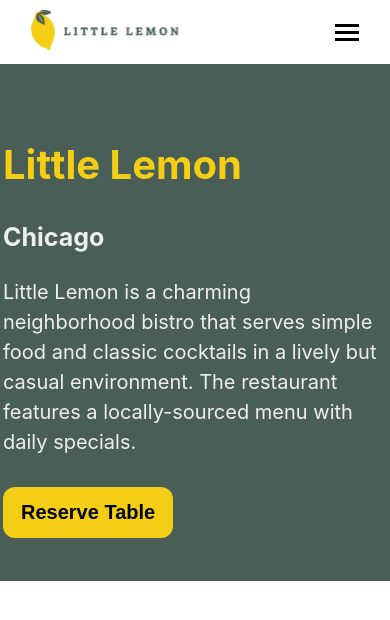
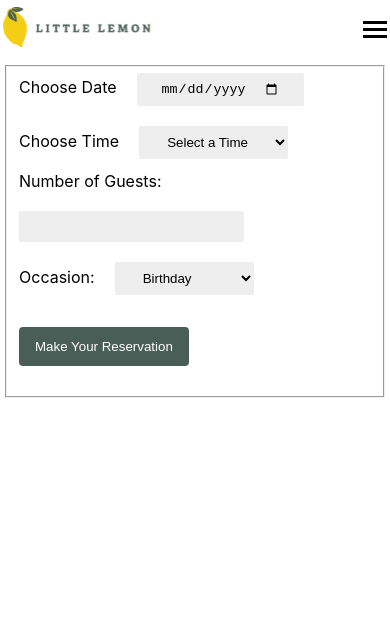
Before and after one commit to thepratham05/React-Restaurant-Webapp, a React (Create React App) app: page /booking in a window 390 px wide. Shown: the top 620 px of the page. Built offline with nearby package versions, Linux system fonts and the light colour scheme.

Commit message:
Made the Booking Form & Updated the CSS

```diff
--- a/public/index.html
+++ b/public/index.html
@@ -3,12 +3,11 @@
   <head>
     <meta charset="utf-8" />
     <link rel="icon" href="%PUBLIC_URL%/favicon.ico" />
+    <meta name="description" content="React App for a Mediterranean Restaurant" />
+    <meta name="og:title" content="Little Lemon restaurant" />
+    <meta name="og:description" content="Little Lemon is a Mediterranean Restaurant in Chicago"/>
     <meta name="viewport" content="width=device-width, initial-scale=1" />
     <meta name="theme-color" content="#000000" />
-    <meta
-      name="description"
-      content="Web site created using create-react-app"
-    />
     <link rel="apple-touch-icon" href="%PUBLIC_URL%/logo192.png" />
     <!--
       manifest.json provides metadata used when your web app is installed on a
--- a/src/App.css
+++ b/src/App.css
@@ -16,7 +16,7 @@
 }
 
 .navbar{
-  padding: 8px 10%;
+  padding: 9px 12%;
   display: flex;
   justify-content: space-between;
   align-items: center;
@@ -72,7 +72,7 @@
 
 .header section{
   color: #EDEFEE;
-  padding: 8px 12%;
+  padding: 9px 12%;
   position: relative;
 }
 
@@ -117,7 +117,44 @@
   border-radius: 20px;
 }
 
+form{
+  padding: 9px 12%;
+}
 
+.confirm{
+  padding: 9px 12%;
+}
+
+.formField{
+  padding: 50px 20px;
+}
+
+input, label{
+  display: inline-block;
+  margin-right: 20px;
+  margin-bottom: 20px;
+}
+
+#book-date, #book-time, #book-guests, #book-occasion{
+  background: #BDBDBD43;
+  padding: 8px 24px;
+  border: none;
+  outline: none;
+  border-radius: 2px;
+}
+
+.btnreceive input{
+  padding: 12px 16px;
+  margin-top: 20px;
+  background: #495E57;
+  color: #ffffff;
+  border: none;
+  border-radius: 4px;
+}
+
+.confirm span{
+  color: blueviolet;
+}
 
 @media screen and (max-width: 768px){
   .menu_icon {
@@ -137,7 +174,7 @@
 
   .navbar{
     background:#ffffff;
-    padding: 10px 8%;
+    padding: 7px 3px;
   }
 
   nav ul li a{
@@ -152,6 +189,10 @@
     display: none;
   }
 
+  form, .confirm{
+    padding: 7px 3px;
+  }
+
   .header section{
     padding: 7px 3px;
   }
--- a/src/App.js
+++ b/src/App.js
@@ -1,12 +1,13 @@
+import React from 'react';
 import './App.css';
-import Header from './Components/Header';
+import Main from './Components/Main';
 import Nav from './Components/Nav';
 
 function App() {
   return (
     <>
     <Nav/>
-    <Header/>
+    <Main/>
     </>
   );
 }
--- a/src/Components/Booking.js
+++ b/src/Components/Booking.js
@@ -0,0 +1,10 @@
+import React from 'react';
+import BookingForm from './BookingForm';
+
+const Booking = (props) => {
+  return (
+    <BookingForm availableTimes={props.availableTimes} dispatch={props.dispatch} SubmitForm={props.SubmitForm}/>
+  )
+};
+
+export default Booking;
--- a/src/Components/BookingForm.js
+++ b/src/Components/BookingForm.js
@@ -0,0 +1,63 @@
+import React, { useState } from 'react';
+
+const BookingForm = (props) => {
+  const [date, setDate] = useState('');
+  const [times, setTimes] = useState('');
+  const [guests, setGuests] = useState('');
+  const [occasion, setOccasion] = useState('');
+
+  const handleSubmit = (e) => {
+    e.preventDefault();
+    props.SubmitForm(e);
+  }
+
+  const handleChange = (e) => {
+    setDate(e);
+    props.dispatch(e);
+  };
+  return (
+    <header>
+      <section>
+        <form onSubmit={handleSubmit}>
+          <fieldset>
+            <div>
+              <label htmlFor='book-date'>Choose Date</label>
+              <input id='book-date'value={date} onChange={(e) => handleChange(e.target.value)} type='date' required></input>
+            </div>
+
+            <div>
+              <label htmlFor='book-time'>Choose Time</label>
+              <select id='book-time' value={times} onChange={(e) => setTimes(e.target.value)}>
+                <option value="">Select a Time</option>
+                {
+                  props.availableTimes.availableTimes.map(availableTimes => {return <option key=
+                  {availableTimes}>{availableTimes}</option>})
+                }
+              </select>
+            </div>
+
+            <div>
+            <label htmlFor='book-guests'>Number of Guests:</label>
+            <input id='book-guests' min='1' value={guests} onChange={(e) => setGuests(e.target.value)}></input>
+            </div>
+
+            <div>
+            <label htmlFor='book-occasion'>Occasion:</label>
+            <select id='book-occasion' key={occasion} value={occasion} onChange={(e) => setOccasion(e.target.value)}>
+              <option>Birthday</option>
+              <option>Anniversary</option>
+            </select>
+            </div>
+
+            <div className='btnreceive'>
+              <input aria-label='On Click' type='submit' value={"Make Your Reservation"}></input>
+            </div>
+
+          </fieldset>
+        </form>
+      </section>
+    </header>
+  )
+};
+
+export default BookingForm;
--- a/src/Components/ConfirmedBooking.js
+++ b/src/Components/ConfirmedBooking.js
@@ -0,0 +1,13 @@
+import React from 'react';
+
+const ConfirmedBooking = () => {
+  return (
+    <div className='confirm'>
+        <div>
+            <h1>Booking has been <span>confirmed!</span></h1>
+        </div>
+    </div>
+  )
+};
+
+export default ConfirmedBooking;
--- a/src/Components/Main.js
+++ b/src/Components/Main.js
@@ -0,0 +1,61 @@
+import React, { useReducer } from 'react';
+import { Route, Routes, useNavigate } from 'react-router-dom';
+import Header from './Header';
+import Booking from './Booking';
+import ConfirmedBooking from './ConfirmedBooking';
+
+const Main = () => {
+
+    const seedRandom =function(seed){
+        var m = 2**35 - 31;
+        var a = 185852;
+        var s = seed % m;
+        return function(){
+            return (s = s * a % m)/m;
+        }
+    }
+
+    const fetchAPI=function(date){
+        let result = [];
+        let random =seedRandom(date.getDate());
+        for (let i=17; i<=23; i++){
+            if (random()<0.5){
+                result.push(i + ':00');
+            }
+            if (random()>0.5){
+                result.push(i + ':30');
+            }
+        }
+        return result;
+    }
+
+    const submitAPI=function(formdata){
+        return true;
+    }
+
+    const initialState = {availableTimes: fetchAPI(new Date())};
+    const [state, dispatch] = useReducer(updateTimes, initialState);
+
+    function updateTimes(state, date){
+        return {availableTimes: fetchAPI(new Date())}
+    };
+
+    const navigate = useNavigate();
+    function SubmitForm (formdata){
+        if(submitAPI(formdata)){
+            navigate("/confirmed")
+        };
+    };
+
+  return (
+    <main>
+        <Routes>
+          <Route path='/' element={<Header/>} />
+          <Route path='/booking' element={<Booking availableTimes={state} dispatch={dispatch} SubmitForm={SubmitForm} />} />
+          <Route path='/confirmed' element={<ConfirmedBooking/>} />
+        </Routes>
+    </main>
+  )
+};
+
+export default Main;
```
